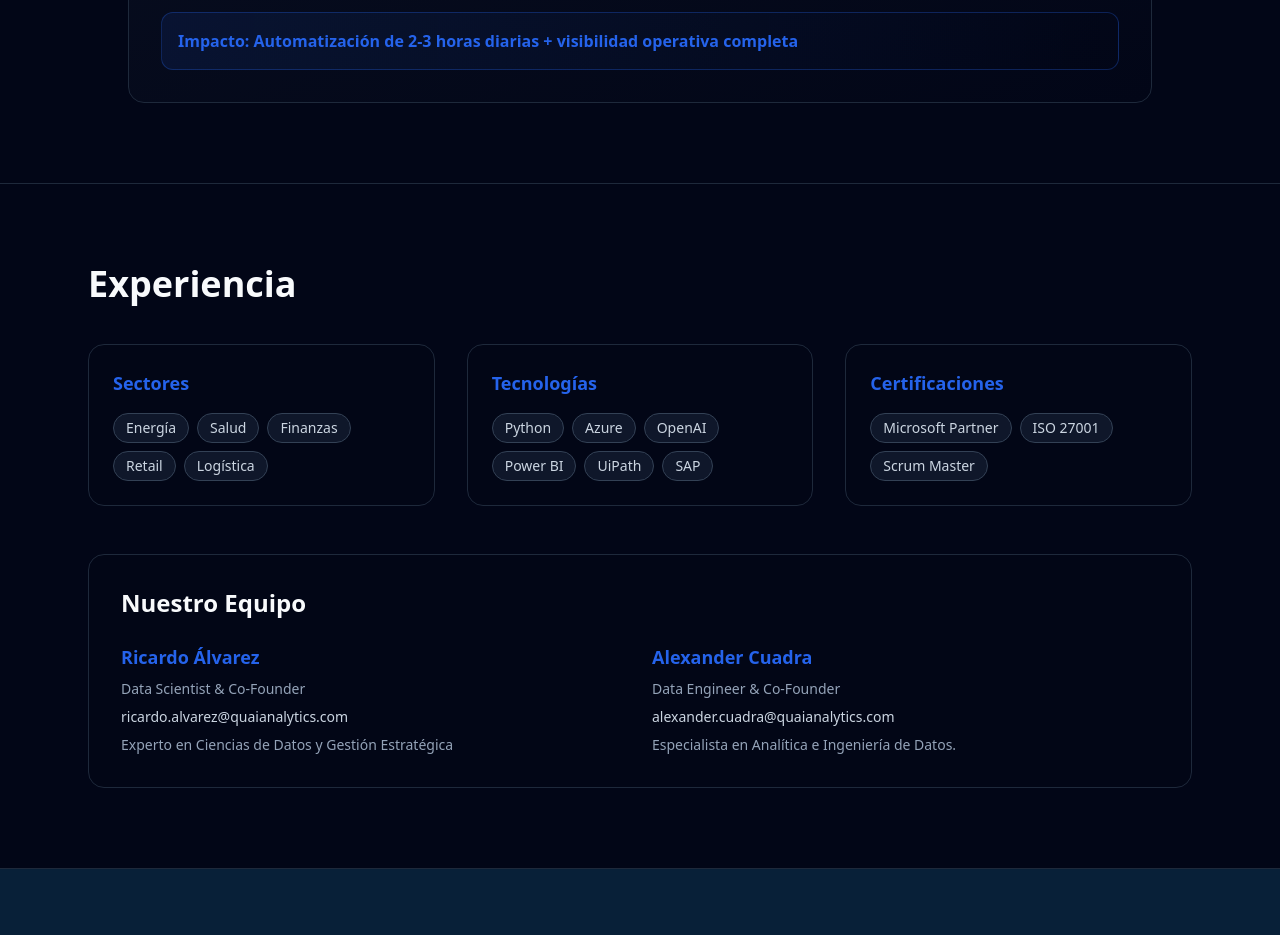
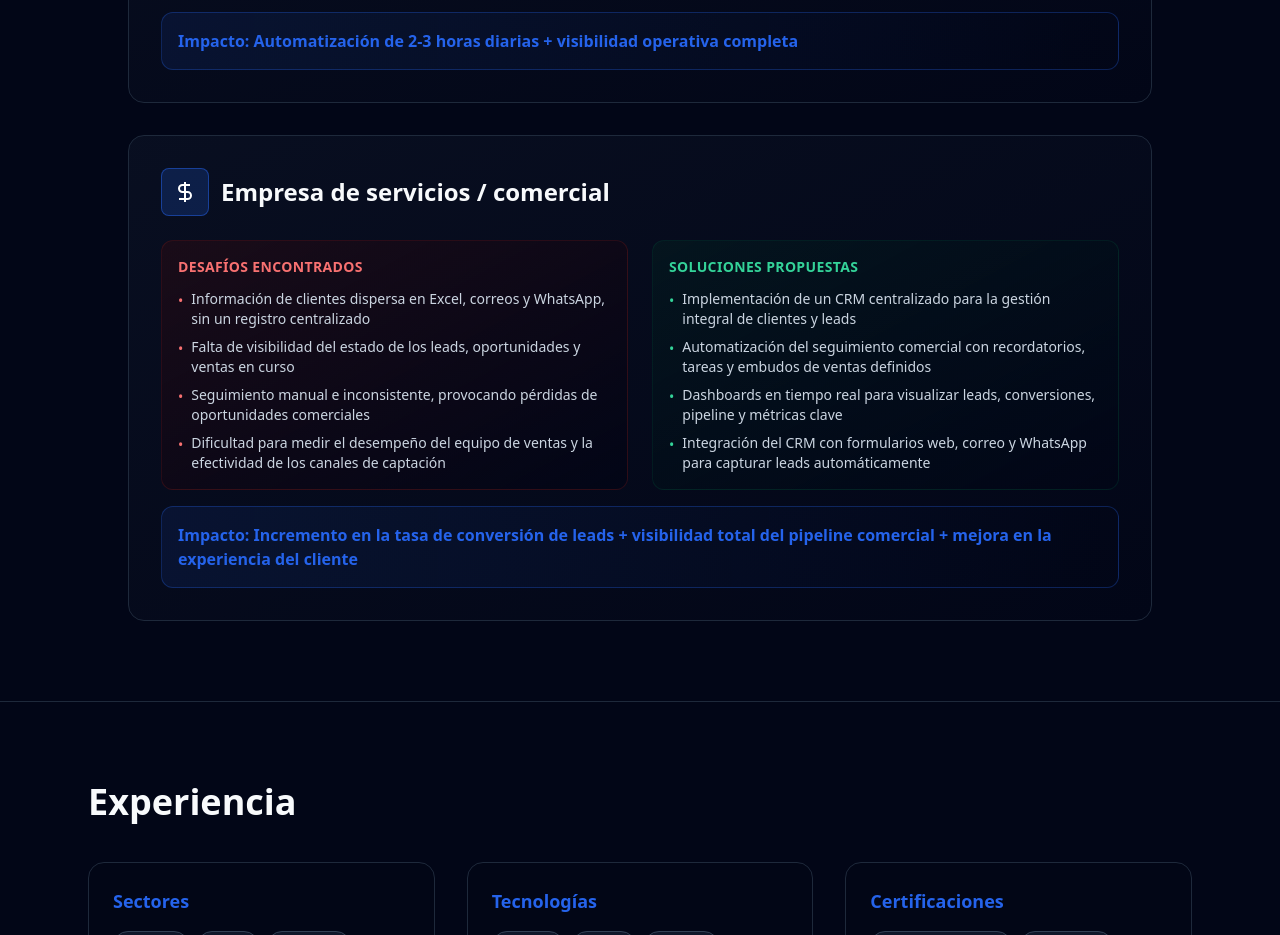
Before and after one commit to quai-analytics/presentacion-web, a React (Vite) app: page / in a window 1280 px wide. Shown: the part 7180-8115 px from the top of the page. Before the commit the page ends 8049 px from the top, so only its background shows below. Built offline with nearby package versions, Linux system fonts and the light colour scheme; no server answers.

Commit message:
commit de los cambios dodne se agrega nuevo diagnostico de caso real

```diff
--- a/src/pages/HomePage.tsx
+++ b/src/pages/HomePage.tsx
@@ -128,6 +128,22 @@ const casos = [
       { text: "Automatización OCR: IA lee facturas y propone asientos contables" }
     ],
     impacto: "Automatización de 2-3 horas diarias + visibilidad operativa completa"
+  },
+  {
+    sector: "Empresa de servicios / comercial",
+    dolor: [
+      { text: "Información de clientes dispersa en Excel, correos y WhatsApp, sin un registro centralizado" },
+      { text: "Falta de visibilidad del estado de los leads, oportunidades y ventas en curso" },
+      { text: "Seguimiento manual e inconsistente, provocando pérdidas de oportunidades comerciales" },
+      { text: "Dificultad para medir el desempeño del equipo de ventas y la efectividad de los canales de captación" }
+    ],
+    solucion: [
+      { text: "Implementación de un CRM centralizado para la gestión integral de clientes y leads" },
+      { text: "Automatización del seguimiento comercial con recordatorios, tareas y embudos de ventas definidos" },
+      { text: "Dashboards en tiempo real para visualizar leads, conversiones, pipeline y métricas clave" },
+      { text: "Integración del CRM con formularios web, correo y WhatsApp para capturar leads automáticamente" }
+    ],
+    impacto: "Incremento en la tasa de conversión de leads + visibilidad total del pipeline comercial + mejora en la experiencia del cliente"
   }
 ];
 
@@ -438,7 +454,7 @@ export function HomePage() {
             <div key={i} className="rounded-2xl border border-slate-800 bg-gradient-to-br from-slate-900/50 to-slate-950/80 p-8 hover:border-quai-teal/30 transition-all">
               <div className="flex items-center gap-3 mb-6">
                 <div className="w-12 h-12 rounded-lg bg-quai-teal/20 flex items-center justify-center border border-quai-teal/50 text-white">
-                  {i === 0 ? <Icons.Zap className="w-6 h-6" /> : i === 1 ? <Icons.Plus className="w-6 h-6" /> : <Icons.Tomato className="w-6 h-6" />}
+                  {i === 0 ? <Icons.Zap className="w-6 h-6" /> : i === 1 ? <Icons.Plus className="w-6 h-6" /> : i === 2 ? <Icons.Tomato className="w-6 h-6" /> : <Icons.BarChart className="w-6 h-6" />}
                 </div>
                 <h3 className="text-2xl font-bold text-slate-50">{c.sector}</h3>
               </div>
```
